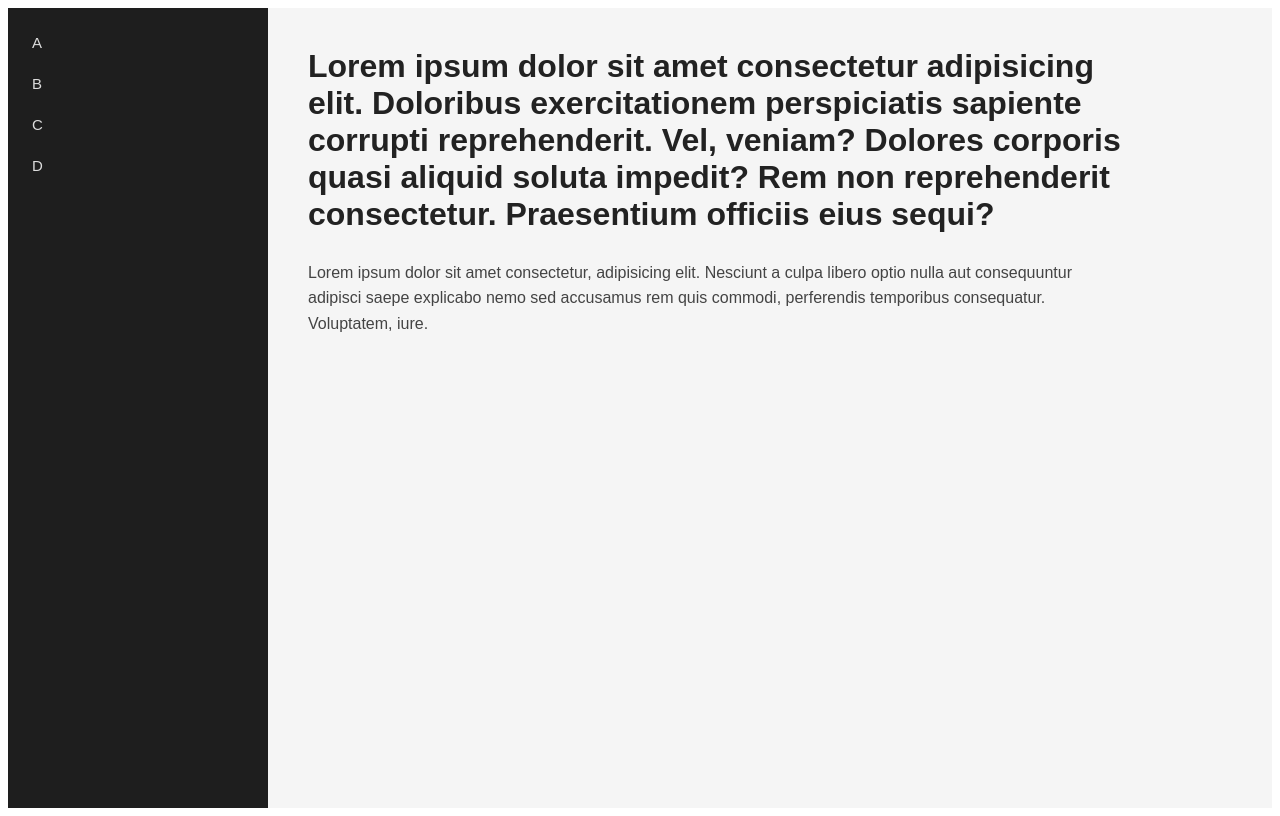
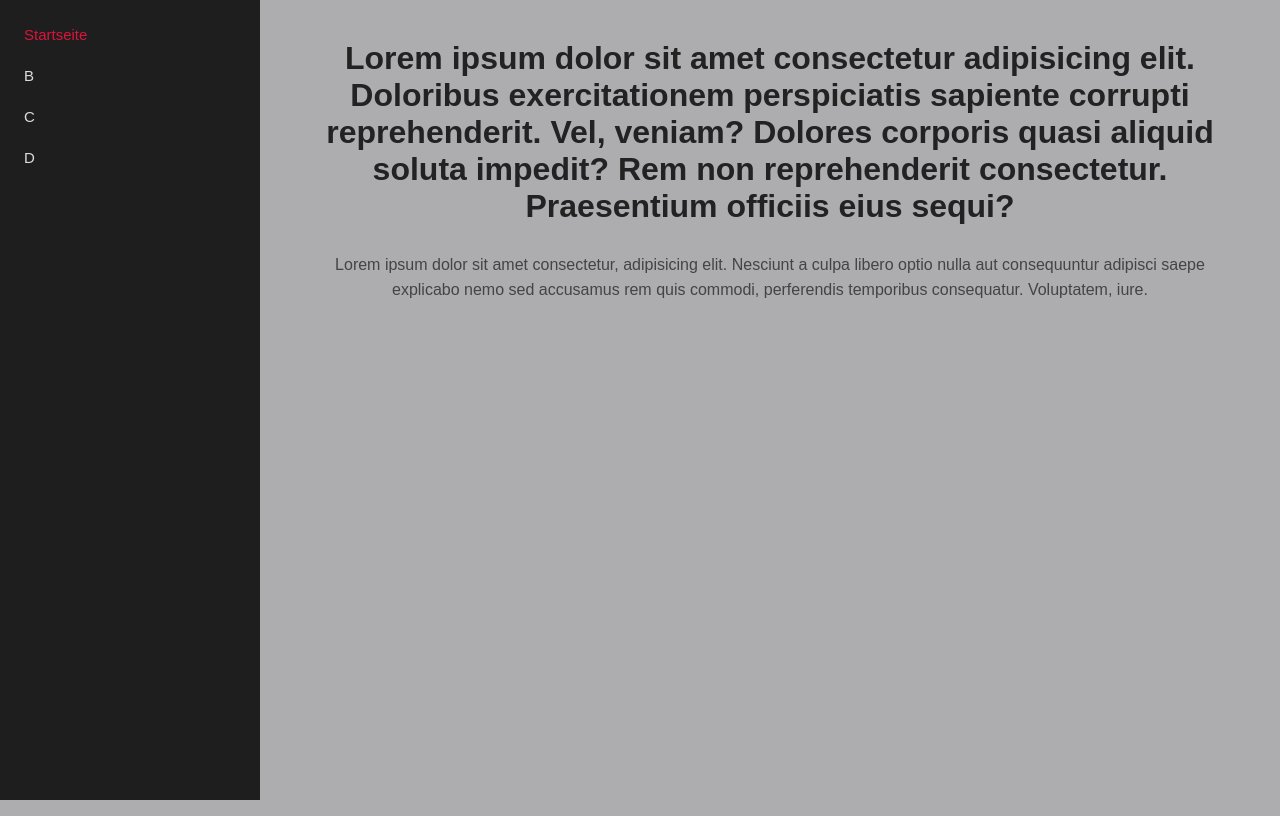
Before and after one commit to Supergamer45550/gamesandmore.eu-modding, a PHP site: page /de/index.html in a window 1280 px wide. Run offline with PHP 8.4, Linux system fonts and the light colour scheme.

Commit message:
edited index.html & style.css
changed the ui of index.html and the CSS design

```diff
--- a/de/index.html
+++ b/de/index.html
@@ -11,7 +11,7 @@
     <aside class="sidebar">
         <nav>
             <ul>
-                <li><a href="#">A</a></li>
+                <li><a href="#" class="active">Startseite</a></li>
                 <li><a href="#">B</a></li>
                 <li><a href="#">C</a></li>
                 <li><a href="#">D</a></li>
--- a/de/style.css
+++ b/de/style.css
@@ -1,9 +1,16 @@
+html, body {
+    margin: 0;
+    padding: 0;
+    height: 100%;
+}
+
 .layout {
     display: flex;
     min-height: 100vh;
     background: #f5f5f5;
     font-family: sans-serif;
 }
+
 
 .sidebar {
     width: 260px;
@@ -34,7 +41,7 @@
     padding: 6px 4px;
     display: block;
     border-radius: 4px;
-    transition: background 0.2s, color 0.2s;
+    transition: background 0.2s, color 0.25s;
 }
 
 .sidebar nav ul li a:hover {
@@ -42,11 +49,27 @@
     color: #fff;
 }
 
+.sidebar nav ul li a.active {
+    color: crimson;
+}
+
 
 .content {
     flex: 1;
     padding: 40px;
     box-sizing: border-box;
+
+    background: rgb(173, 172, 175);
+
+    text-align: center;
+
+    display: flex;
+    flex-direction: column;
+    align-items: center;
+}
+
+
+.content-inner {
     max-width: 900px;
 }
 
@@ -62,6 +85,7 @@
     color: #444;
 }
 
+
 @media (max-width: 800px) {
     .layout {
         flex-direction: column;
```
